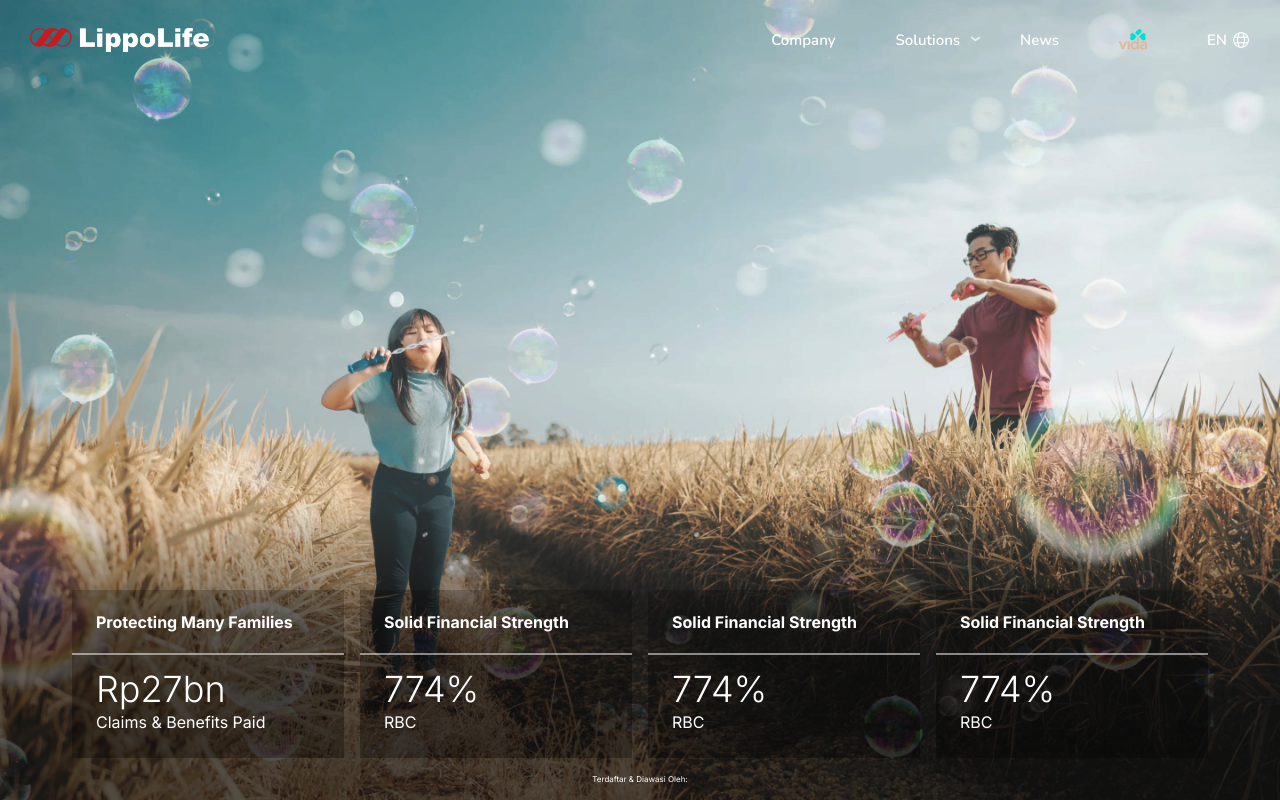
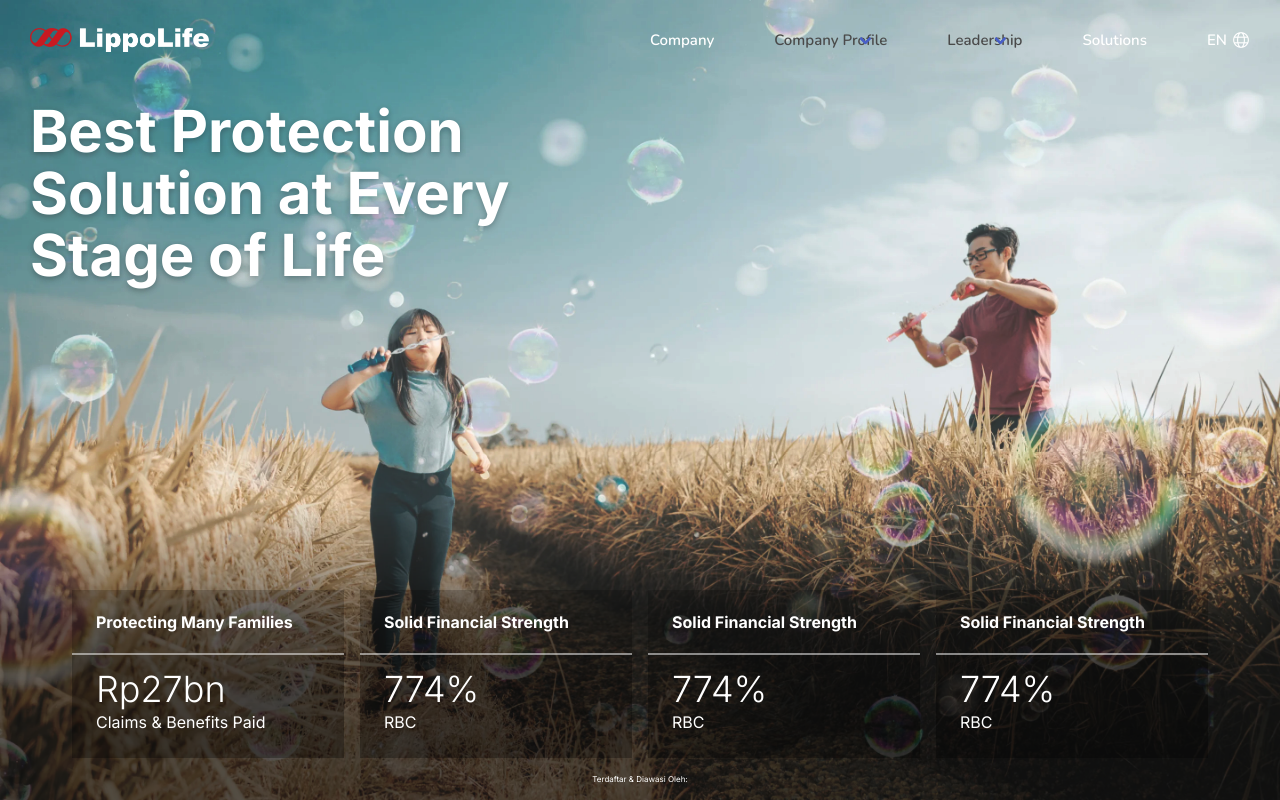
Before and after one commit to irenefelita192/irenefelita192.github.io, a Next.js app: page / in a window 1280 px wide. Built offline with nearby package versions, Linux system fonts and the light colour scheme.

Commit message:
remove serverside render so can build static

```diff
--- a/components/header/index.js
+++ b/components/header/index.js
@@ -1,3 +1,4 @@
+import { useState, useEffect } from 'react'
 import styles from './styles'
 
 const headerData = [
@@ -5,26 +6,77 @@ const headerData = [
         id: 'company',
         title: 'Company',
         href: '/company',
+        subMenu: [
+            {
+                id: 1,
+                title: 'Company Profile',
+                subMenu: [
+                    {
+                        id: 1,
+                        title: 'Overview',
+                    },
+                    {
+                        id: 2,
+                        title: 'Milestones',
+                    },
+                    {
+                        id: 3,
+                        title: 'Key Statistics',
+                    },
+                    {
+                        id: 4,
+                        title: 'Financial Statements',
+                    },
+                    {
+                        id: 5,
+                        title: 'Clients',
+                    },
+                ],
+            },
+            {
+                id: 2,
+                title: 'Leadership',
+                subMenu: [
+                    {
+                        id: 1,
+                        title: 'Board of Commisioners',
+                    },
+                    {
+                        id: 2,
+                        title: 'Board of Directors',
+                    },
+                ],
+            },
+        ],
     },
     {
         id: 'solutions',
         title: 'Solutions',
         href: '/solutions',
-        subMenu: [
-            {
-                id: '',
-                title: '',
-                shortDescription: '',
     },
-        ],
-    },
-    {
-        id: 'news',
-        title: 'News',
-        href: '/news',
-    },
+    // {
+    //     id: 'news',
+    //     title: 'News',
+    //     href: '/news',
+    // },
 ]
 export default function Header({ withBg = true, activeId }) {
+    const [isDesktop, setIsDesktop] = useState(true)
+    const [isMenuActive, setIsMenuActive] = useState(false)
+
+    useEffect(() => {
+        if (process.browser) {
+            console.log('window', document.body.clientWidth)
+            if (document && document.body.clientWidth < 1024) {
+                setIsDesktop(false)
+            }
+        }
+    }, [])
+
+    const handleBurgerMenuClick = () => {
+        setIsMenuActive(!isMenuActive)
+    }
+
     const brandImg = withBg
         ? '/images/logo/LippoLife-Logo-Black.png'
         : '/images/logo/LippoLife-Logo-White.png'
@@ -42,10 +94,13 @@ export default function Header({ withBg = true, activeId }) {
 
                     <a
                         role="button"
-                        className="navbar-burger"
+                        className={`navbar-burger ${
+                            isMenuActive ? 'is-active' : ''
+                        }`}
                         aria-label="menu"
                         aria-expanded="false"
                         data-target="navbarBasicExample"
+                        onClick={() => handleBurgerMenuClick()}
                     >
                         <span aria-hidden="true"></span>
                         <span aria-hidden="true"></span>
@@ -53,11 +108,17 @@ export default function Header({ withBg = true, activeId }) {
                     </a>
                 </div>
 
-                <div id="navbarTop" className="navbar-menu">
+                <div
+                    id="navbarTop"
+                    className={`navbar-menu ${
+                        !isDesktop && isMenuActive ? 'is-active' : ''
+                    }`}
+                >
                     <div className="navbar-end">
                         {headerData &&
                             headerData.map((dt) => {
                                 return (
+                                    <>
                                         <a
                                             key={dt.id}
                                             className={`navbar-item ${
@@ -68,19 +129,41 @@ export default function Header({ withBg = true, activeId }) {
                                             href={dt.href}
                                         >
                                             <span>{dt.title}</span>
+                                        </a>
                                         {dt.subMenu &&
-                                            dt.subMenu.length > 0 && (
-                                                <i className="caret-down" />
+                                            dt.subMenu.length > 0 &&
+                                            dt.subMenu.map((subMenu) => (
+                                                <div className="navbar-item has-dropdown">
+                                                    <div
+                                                        key={subMenu.id}
+                                                        className="navbar-link"
+                                                    >
+                                                        {subMenu.title}
+                                                    </div>
+                                                    {subMenu.subMenu &&
+                                                        subMenu.subMenu.map(
+                                                            (subSubMenu) => (
+                                                                <div className="navbar-dropdown">
+                                                                    <a className="navbar-item">
+                                                                        {
+                                                                            subSubMenu.title
+                                                                        }
+                                                                    </a>
+                                                                </div>
+                                                            )
                                                         )}
-                                    </a>
+                                                </div>
+                                            ))}
+                                    </>
                                 )
                             })}
-                        <a className="navbar-item">
+                        {/* <a className="navbar-item">
                             <img alt="Vida" src="/images/logo/Logo-Vida.png" />
-                        </a>
+                        </a> */}
                         <a className="navbar-item navbar-lang">
                             EN <i />
                         </a>
+
                         {/* <a className="navbar-item" href="/company">
                             Company
                         </a>
--- a/components/header/styles.js
+++ b/components/header/styles.js
@@ -54,7 +54,7 @@ export default css`
     a.navbar-item:hover:after {
         content: '';
         position: absolute;
-        top: 75%;
+        top: 65%;
         display: block;
         width: 100%;
         height: 1px;
@@ -68,7 +68,7 @@ export default css`
     .navbar.bg-white a.navbar-item:hover:after {
         content: '';
         position: absolute;
-        top: 75%;
+        top: 65%;
         display: block;
         width: 100%;
         height: 1px;
@@ -123,4 +123,44 @@ export default css`
         margin-left: 5px;
     }
 
+    .navbar-menu.is-active .navbar-item {
+        color: ${theme.colors.black};
+        background-color: transparent;
+        margin: 15px 30px;
+    }
+
+    .navbar-menu.is-active .navbar-lang {
+        display: flex;
+        align-items: center;
+    }
+
+    .navbar-menu.is-active .navbar-item.navbar-lang i {
+        display: inline-block;
+    }
+
+    .navbar-menu.is-active a.navbar-item.is-active:before {
+        display: none;
+    }
+
+    .navbar.bg-white .navbar-menu.is-active .navbar-item.is-active {
+        color: ${theme.colors.black};
+    }
+
+    .navbar-item.has-dropdown {
+        margin: 10px 30px;
+    }
+
+    .navbar-item.has-dropdown .navbar-link {
+        margin: 0;
+        padding: 0;
+    }
+
+    .navbar-item.has-dropdown .navbar-dropdown {
+        margin: 0;
+        padding: 0;
+    }
+
+    .navbar.bg-white .navbar-dropdown .navbar-item:hover:after {
+        display: none;
+    }
     `
--- a/next.config.js
+++ b/next.config.js
@@ -1,8 +1,8 @@
-const config = require("./config")
-console.log("AAAAAA", config)
+const config = require('./config')
+console.log('AAAAAA', config)
 module.exports = {
     // assetPrefix: config.endpoints.assetPrefix,
-  distDir: "build",
+    distDir: 'build',
     env: {
         nodeEnv: config.ENV,
         config: { ...config },
@@ -12,32 +12,32 @@ module.exports = {
         return process.env.npm_package_version
     },
     poweredByHeader: false,
-  i18n: {
-    // These are all the locales you want to support in
-    // your application
-    locales: ['en', 'id'],
-    defaultLocale: 'en'
-  },
+    // i18n: {
+    //   // These are all the locales you want to support in
+    //   // your application
+    //   locales: ['en', 'id'],
+    //   defaultLocale: 'en'
+    // },
     async headers() {
         return [
             {
-        source: "/(.*)",
+                source: '/(.*)',
                 headers: [
                     {
-            key: "X-XSS-Protection",
-            value: "1; mode=block",
+                        key: 'X-XSS-Protection',
+                        value: '1; mode=block',
                     },
                     {
-            key: "X-Content-Type-Options",
-            value: "nosniff",
+                        key: 'X-Content-Type-Options',
+                        value: 'nosniff',
                     },
                     {
-            key: "X-Download-Options",
-            value: "noopen",
+                        key: 'X-Download-Options',
+                        value: 'noopen',
                     },
                     {
-            key: "Cache-Control",
-            value: "no-store",
+                        key: 'Cache-Control',
+                        value: 'no-store',
                     },
                 ],
             },
--- a/package.json
+++ b/package.json
@@ -5,7 +5,8 @@
   "scripts": {
     "dev": "NODE_OPTIONS='--inspect' next",
     "build": "next build",
-    "start": "next start"
+    "start": "next start",
+    "export": "next export"
   },
   "dependencies": {
     "emotion": "^9.2.12",
--- a/screens/home/index.js
+++ b/screens/home/index.js
@@ -1,4 +1,4 @@
-import { useState, useEffect, useRef } from 'react'
+import { useState } from 'react'
 import styles from './styles'
 import globalStyles from './global-styles'
 
@@ -67,8 +67,8 @@ const homeData = [
 
 export default function HomeScreen() {
     // const [hoverRef, isHovered] = useHover()
-    const [heroTitle, setHeroTitle] = useState('')
-    const [heroImage, setHeroImage] = useState('/images/Hero-Image-0.webp')
+    const [heroTitle, setHeroTitle] = useState(heroData[0].heroTitle)
+    const [heroImage, setHeroImage] = useState(heroData[0].heroImg)
     const onMouseEnter = (id) => {
         const selData = heroData.find((dt) => {
             return dt.id === id
@@ -81,7 +81,8 @@ export default function HomeScreen() {
     }
 
     const onMouseLeave = () => {
-        setHeroImage('/images/Hero-Image-0.webp')
+        setHeroImage(heroData[0].heroImg)
+        setHeroTitle(heroData[0].heroTitle)
     }
 
     // useEffect(() => {
--- a/screens/home/styles.js
+++ b/screens/home/styles.js
@@ -32,7 +32,7 @@ export default css`
         font-size: 58px;
         line-height: 1.07;
         color: #ffffff;
-        width: 684px;
+        width: 47%;
         text-shadow: 0px 2px 6px rgba(0, 0, 0, 0.2);
     }
 
@@ -169,4 +169,11 @@ export default css`
         z-index: 0;
         mix-blend-mode: overlay;
     }
+
+    @media only screen and (max-width: 640px) {
+        .hero-title {
+            width: 85%;
+            font-size: 40px;
+        }
+    }
 `
--- a/screens/milestones/styles.js
+++ b/screens/milestones/styles.js
@@ -1,4 +1,3 @@
-import theme from '../../components/theme'
 import css from 'styled-jsx/css'
 
 export default css`
@@ -21,7 +20,7 @@ export default css`
         text-shadow: 0px 2px 6px rgba(0, 0, 0, 0.2);
     }
     .wrapper {
-        padding: 57px ${theme.offset.container};
+        padding: 57px 168px;
     }
 
     .menu {
```
Also changed, not shown: pages/ping.js (deleted, +0 -9 lines), 1 other file (tests, documents, lock files or other folders). Lines whose indentation alone changed are shown as unchanged.
